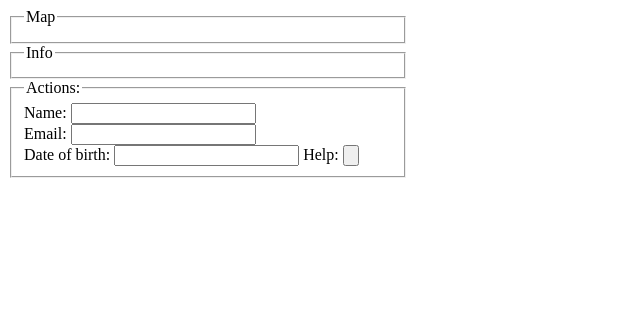
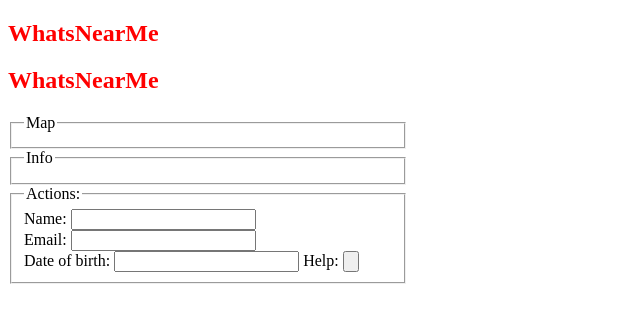
Before and after one commit to timho13/WhatsNearMe, a website: page index.html in a window 1280 px wide. Shown: the whole page, without its empty margins (0-640 px from the left). Drawn offline with Linux system fonts and the light colour scheme.

Commit message:
Commit at shutdown

```diff
--- a/index.html
+++ b/index.html
@@ -1,7 +1,10 @@
 <!DOCTYPE html>
 <html>
+<head>
+<link rel="stylesheet" type="text/css" href="styles.css">
+</head>
 <body>
-
+    <h2>WhatsNearMe</h2><h2>WhatsNearMe</h2>
 <form style="width: 400px" "height: 700px">
  <fieldset>
   <legend>Map</legend>
--- a/styles.css
+++ b/styles.css
@@ -1,2 +1,3 @@
 #wrap{width:320px; height:320px; -moz-border-radius:10px; background:red; position:relative;}
 iframe{width:300px; height:300px; position:absolute; top:10px; left:10px;}
+h2{color:red}
```
